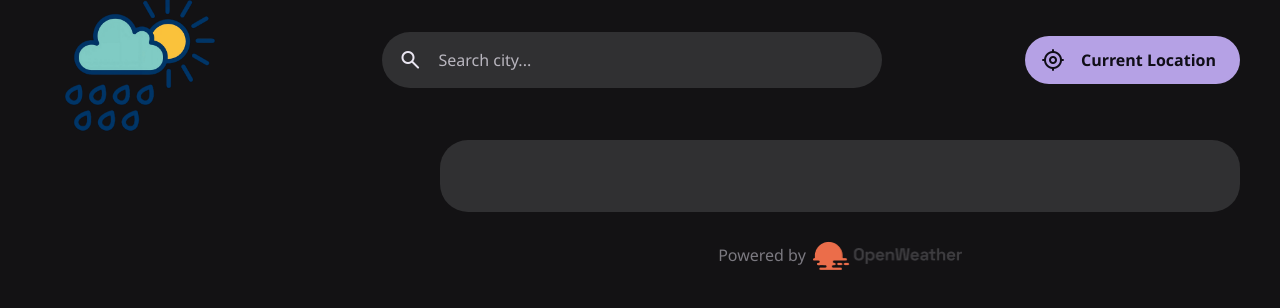
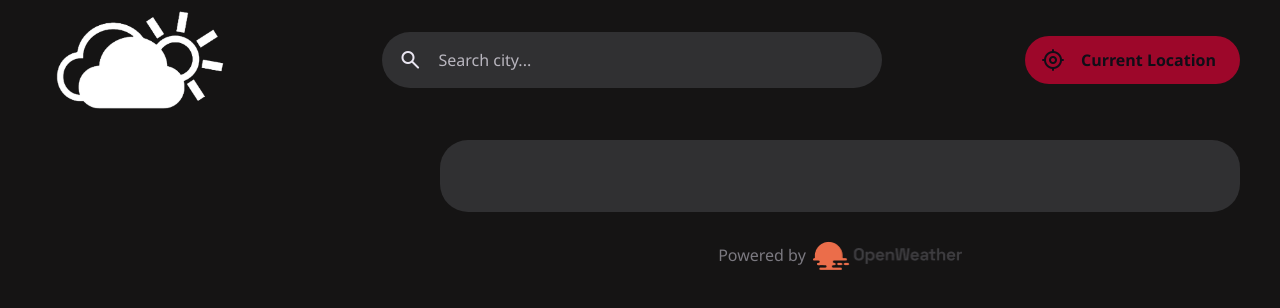
Before and after one commit to Ghosthard117/weather-app, a website built with Vite: page index.html in a window 1280 px wide. Built offline with nearby package versions, Linux system fonts and the light colour scheme; no server answers.

Commit message:
logo modified

```diff
--- a/index.html
+++ b/index.html
@@ -9,7 +9,7 @@
     <meta name="title" content="Weather">
     <meta name="description" content="weather app created by ghosthard117">
     <!-- favicon and styles -->
-    <link rel="shortcut icon" href="/cloud-sun.svg" type="image/x-icon">
+    <link rel="shortcut icon" href="public/cloud-sun.svg" type="image/x-icon">
     <link rel="stylesheet" href="src/css/style.css">
     <!-- Fonts -->
     <link rel="preconnect" href="https://fonts.googleapis.com">
@@ -26,7 +26,7 @@
       <div class="container">
 
         <a href="#" class="logo">
-          <img src="/logos.png" alt="logo" width="350" height="50">
+          <img src="public/logo.png" alt="logo" width="350" height="50">
         </a>
 
         <div class="search-view" data-search-view>
--- a/src/css/style.css
+++ b/src/css/style.css
@@ -1,25 +1,25 @@
 /* General */
 :root {
   /* colors */
-  --primary: #B5A1E5;
+  --primary: #9d072a;
   --on-primary: #100E17;
-  --background: #131214;
+  --background: #151414;
   --on-background: #EAE6F2;
   --surface: #303032;
   --on-surface: #DDDAE5;
   --on-surface-variant: #7B7980;
   --on-surface-variant-2: #B9B6BF;
   --outline: #605f60;
-  --bg-aqi-1: #89E589;
-  --on-bg-aqi-1: #1F331F;
-  --bg-aqi-2: #E5DD89;
+  --bg-aqi-1: #8ff78f;
+  --on-bg-aqi-1: #263b26;
+  --bg-aqi-2: #e2d976;
   --on-bg-aqi-2: #33311F;
-  --bg-aqi-3: #E5C089;
-  --on-bg-aqi-3: #332B1F;
-  --bg-aqi-4: #E58989;
-  --on-bg-aqi-4: #331F1F;
-  --bg-aqi-5: #E589B7;
-  --on-bg-aqi-5: #331F29;
+  --bg-aqi-3: #ff6c02;
+  --on-bg-aqi-3: #3f3027;
+  --bg-aqi-4: #ff3c0c;
+  --on-bg-aqi-4: #331f1fc0;
+  --bg-aqi-5: #9d072a;
+  --on-bg-aqi-5: #331f1f;
   --white: hsl(0, 0%, 100%);
   --white-alpha-4: hsla(0, 0%, 100%, 0.04);
   --white-alpha-8: hsla(0, 0%, 100%, 0.08);
@@ -30,7 +30,7 @@
   --gradient-2: linear-gradient(180deg, hsla(260, 5%, 12%, 0) 0%, hsla(260, 5%, 12%, 0.8) 65%, hsl(260, 5%, 12%) 100%);
 
   /* typography */
-  --ff-nunito-sans: 'Segoe UI', sans-serif;
+  --ff-segoe-ui: 'Segoe UI', sans-serif;
 
   /* font size */
   --heading: 5.6rem;
@@ -96,7 +96,7 @@ button {
 
 html {
   scroll-behavior: smooth;
-  font-family: var(--ff-nunito-sans);
+  font-family: var(--ff-segoe-ui);
   font-size: 10px;
 }
 
```
Also changed, not shown: public/cloud-sun.png (deleted), public/logo.png (added), public/logos.png (deleted).
